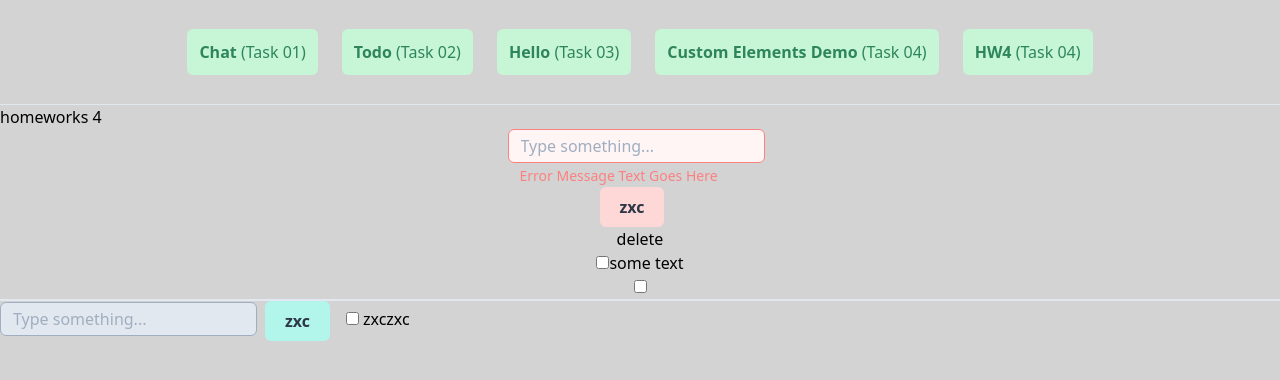
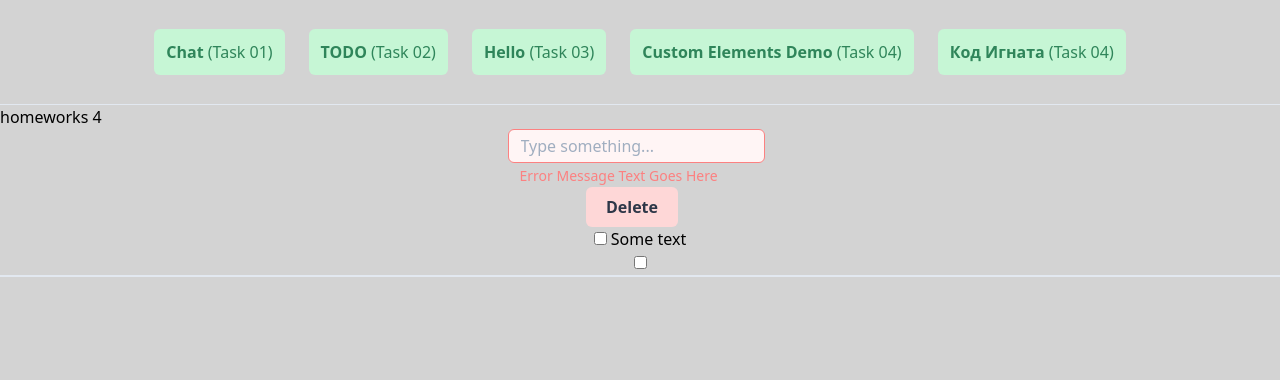
Before and after one commit to TimSeryakov/ignat-tasks-tw, a React (Create React App) app: page /HW4 in a window 1280 px wide. Shown: the top 380 px of the page. Built offline with nearby package versions, Linux system fonts and the light colour scheme.

Commit message:
CustomCheckbox done

```diff
--- a/src/components/HW4.tsx
+++ b/src/components/HW4.tsx
@@ -1,7 +1,4 @@
 import React, {ChangeEvent, useState} from "react";
-import SuperInputText from "./common/SuperInputText/SuperInputText";
-import s from "./HW4.module.css";
-import SuperButton from "./common/SuperButton/SuperButton";
 import SuperCheckbox from "./common/SuperCheckbox/SuperCheckbox";
 import {CustomInput} from "./common/CustomInput/CustomInput";
 import {CustomButton} from "./common/CustomButton/CustomButton";
@@ -18,15 +15,15 @@ function HW4() {
         }
     }
 
-    const [checked, setChecked] = useState<boolean>(false);
-    const testOnChange = (e: ChangeEvent<HTMLInputElement>) => setChecked(e.currentTarget.checked);
+    const [checkedValue, setCheckedValue] = useState<boolean>(false);
+    const testOnChange = (e: ChangeEvent<HTMLInputElement>) => setCheckedValue(e.currentTarget.checked);
 
     return (
         <div>
             <hr/>
             homeworks 4
 
-            <div className={s.column}>
+            <div className="flex flex-col items-center">
                 {/*should work (должно работать)*/}
                 <CustomInput
                     value={text}
@@ -36,24 +33,22 @@ function HW4() {
                     // className={"bg-green-500 placeholder-white"} // РАБОТАЕТ // проверьте, работает ли смешивание классов
                 />
 
-                {/*should work (должно работать)*/}
                 <CustomButton
-                    title={"zxc"}
-                    color={"red"} // пропсу с булевым значением не обязательно указывать true
+                    color="red"
                     onClick={showAlert}
-                />
-                    delete {/*// название кнопки попадёт в children*/}
+                >
+                    Delete {/*// название кнопки попадёт в children*/}
+                </CustomButton>
 
-                {/*should work (должно работать)*/}
-                <SuperCheckbox
-                    checked={checked}
-                    onChangeChecked={setChecked}
+                <CustomCheckbox
+                    checked={checkedValue}
+                    onChangeChecked={setCheckedValue}
                 >
-                    some text {/*// этот текст попадёт в children*/}
-                </SuperCheckbox>
+                    Some text {/*// этот текст попадёт в children*/}
+                </CustomCheckbox>
 
                 {/*// onChange тоже должен работать*/}
-                <SuperCheckbox checked={checked} onChange={testOnChange}/>
+                <SuperCheckbox checked={checkedValue} onChange={testOnChange}/>
             </div>
 
             <hr/>
@@ -62,11 +57,7 @@ function HW4() {
             {/*<AlternativeSuperButton/>*/}
             {/*<AlternativeSuperCheckbox/>*/}
             <hr/>
-            <div>
-              <CustomInput/>
-              <CustomButton title={"zxc"} onClick={() => {}}/>
-              <CustomCheckbox initValue={false} children={"zxczxc"}/>
-            </div>
+
         </div>
     );
 }
--- a/src/components/Header/Header.tsx
+++ b/src/components/Header/Header.tsx
@@ -11,7 +11,7 @@ export function Header () {
             <NavLink to="/chat" className="mt-10 mx-3 p-3 rounded-md bg-green-200 text-green-700 hover:bg-red-200"><b>Chat</b> (Task 01) </NavLink>
           </li>
           <li className="inline-block mt-10">
-            <NavLink to="/todo" className="mt-10 mx-3 p-3 rounded-md bg-green-200 text-green-700 hover:bg-red-200"><b>Todo</b> (Task 02) </NavLink>
+            <NavLink to="/todo" className="mt-10 mx-3 p-3 rounded-md bg-green-200 text-green-700 hover:bg-red-200"><b>TODO</b> (Task 02) </NavLink>
           </li>
           <li className="inline-block mt-10">
             <NavLink to="/hello" className="mt-10 mx-3 p-3 rounded-md bg-green-200 text-green-700 hover:bg-red-200"><b>Hello</b> (Task 03) </NavLink>
@@ -20,7 +20,7 @@ export function Header () {
             <NavLink to="/custom-elements-demo" className="mt-10 mx-3 p-3 rounded-md bg-green-200 text-green-700 hover:bg-red-200"><b>Custom Elements Demo</b> (Task 04) </NavLink>
           </li>
           <li className="inline-block mt-10">
-            <NavLink to="/HW4" className="mt-10 mx-3 p-3 rounded-md bg-green-200 text-green-700 hover:bg-red-200"><b>HW4</b> (Task 04) </NavLink>
+            <NavLink to="/HW4" className="mt-10 mx-3 p-3 rounded-md bg-green-200 text-green-700 hover:bg-red-200"><b>Код Игната</b> (Task 04) </NavLink>
           </li>
         </ul>
       </header>
--- a/src/components/Hello/Hello.tsx
+++ b/src/components/Hello/Hello.tsx
@@ -54,7 +54,7 @@ export function Hello () {
           />
 
 
-          <CustomButton title="Boom!" onClick={onGreetingsButtonClick} color="blue"/>
+          <CustomButton onClick={onGreetingsButtonClick} color="blue">Boom!</CustomButton>
         </div>
 
         <div className="text-center">
--- a/src/components/ToDoBoard/components/ToDoList/ToDoList.tsx
+++ b/src/components/ToDoBoard/components/ToDoList/ToDoList.tsx
@@ -49,10 +49,10 @@ export function ToDoList(props: PropsType) {
           <div>
             <h4 className="text-xl pb-2 pt-4">Priority filter:</h4>
 
-            <CustomButton onClick={onSetAllFilterClick} title="All" color="yellow"/>
-            <CustomButton onClick={onSetHeightFilterClick} title="Height" color="red"/>
-            <CustomButton onClick={onSetMiddleFilterClick} title="Middle" color="blue"/>
-            <CustomButton onClick={onSetLowFilterClick} title="Low" color="green"/>
+            <CustomButton onClick={onSetAllFilterClick} color="yellow">Al</CustomButton>
+            <CustomButton onClick={onSetHeightFilterClick} color="red">Height</CustomButton>
+            <CustomButton onClick={onSetMiddleFilterClick} color="blue">Middle</CustomButton>
+            <CustomButton onClick={onSetLowFilterClick} color="green">Low</CustomButton>
           </div>
         </div>
       </section>
--- a/src/components/common/CustomButton/CustomButton.tsx
+++ b/src/components/common/CustomButton/CustomButton.tsx
@@ -3,7 +3,6 @@ import React, {ButtonHTMLAttributes, DetailedHTMLProps, FC} from 'react';
 type DefaultButtonPropsType = DetailedHTMLProps<ButtonHTMLAttributes<HTMLButtonElement>, HTMLButtonElement>;
 
 type CustomButtonType =  DefaultButtonPropsType & {
-  title: string
   color?: "teal" | "green" | "red" | "blue" | "pink" | "purple" | "orange" | "yellow"
   size?: "small" | "normal" | "big"
 }
@@ -14,27 +13,25 @@ enum Sizes {
   big = 12
 }
 
-
 export const CustomButton: FC<CustomButtonType> = (
     {
-      title, color = "teal", size = "normal",
+      color = "teal", size = "normal",
       className, ...restProps
     }
 ) => {
 
-  const buttonStyle = `${className ? className : ""}
-                 bg-${color}-200 hover:bg-${color}-300 active:bg-${color}-400 h-${Sizes[size]}
-                 px-${size === "big" ? "10" : "5"} text-gray-800 inline-flex appearance-none
-                 items-center justify-center transition-all duration-200 select-none relative
-                 whitespace-no-wrap align-middle leading-tight outline-none focus:outline-none
-                 min-w-10 text-base focus:shadow-outline font-semibold rounded-md mr-4`
+  const buttonStyle = `
+         ${className ? className : ""}
+         bg-${color}-200 hover:bg-${color}-300 active:bg-${color}-400 h-${Sizes[size]}
+         px-${size === "big" ? "10" : "5"} text-gray-800 inline-flex appearance-none
+         items-center justify-center transition-all duration-200 select-none relative
+         whitespace-no-wrap align-middle leading-tight outline-none focus:outline-none
+         min-w-10 text-base focus:shadow-outline font-semibold rounded-md mr-4`
 
   return (
       <button
           className={buttonStyle}
-          {...restProps}
-      >
-        {title}
-      </button>
+          {...restProps}  // отдаём кнопке остальные пропсы если они есть (children там внутри)
+      />
   )
 }
--- a/src/components/common/CustomCheckbox/CustomCheckbox.tsx
+++ b/src/components/common/CustomCheckbox/CustomCheckbox.tsx
@@ -3,18 +3,14 @@ import React, {ChangeEvent, DetailedHTMLProps, InputHTMLAttributes, useState} fr
 type DefaultInputPropsType = DetailedHTMLProps<InputHTMLAttributes<HTMLInputElement>, HTMLInputElement>;
 
 type CustomCheckboxPropsType = DefaultInputPropsType & {
-  initValue: boolean
-  onChangeCheckedHandler?: (checked: boolean) => void
+  onChangeChecked?: (checked: boolean) => void
   customSpanClassName?: string
 };
 
 export const CustomCheckbox: React.FC<CustomCheckboxPropsType> = (
     {
-        // title,
-        initValue,
-
         type, // достаём и игнорируем чтоб нельзя было задать другой тип инпута
-        onChange, onChangeCheckedHandler,
+        onChange, onChangeChecked,
         className, customSpanClassName,
         children, // в эту переменную попадёт текст, типизировать не нужно так как он затипизирован в React.FC
 
@@ -22,10 +18,10 @@ export const CustomCheckbox: React.FC<CustomCheckboxPropsType> = (
 
 }
 ) => {
-  const [value, setValue] = useState<boolean>(initValue)
+  const [value, setValue] = useState<boolean>(false)
   const onChangeHandler = (e: ChangeEvent<HTMLInputElement>) => {
     setValue(e.currentTarget.checked)
-    onChangeCheckedHandler && onChangeCheckedHandler(e.currentTarget.checked)
+    onChangeChecked && onChangeChecked(e.currentTarget.checked)
   }
 
   const checkboxStyle = `${className ? className : ""}`
```
Also changed, not shown: src/components/CustomElementsDemo/CustomElementsDemo.tsx (+24 -24 lines).
